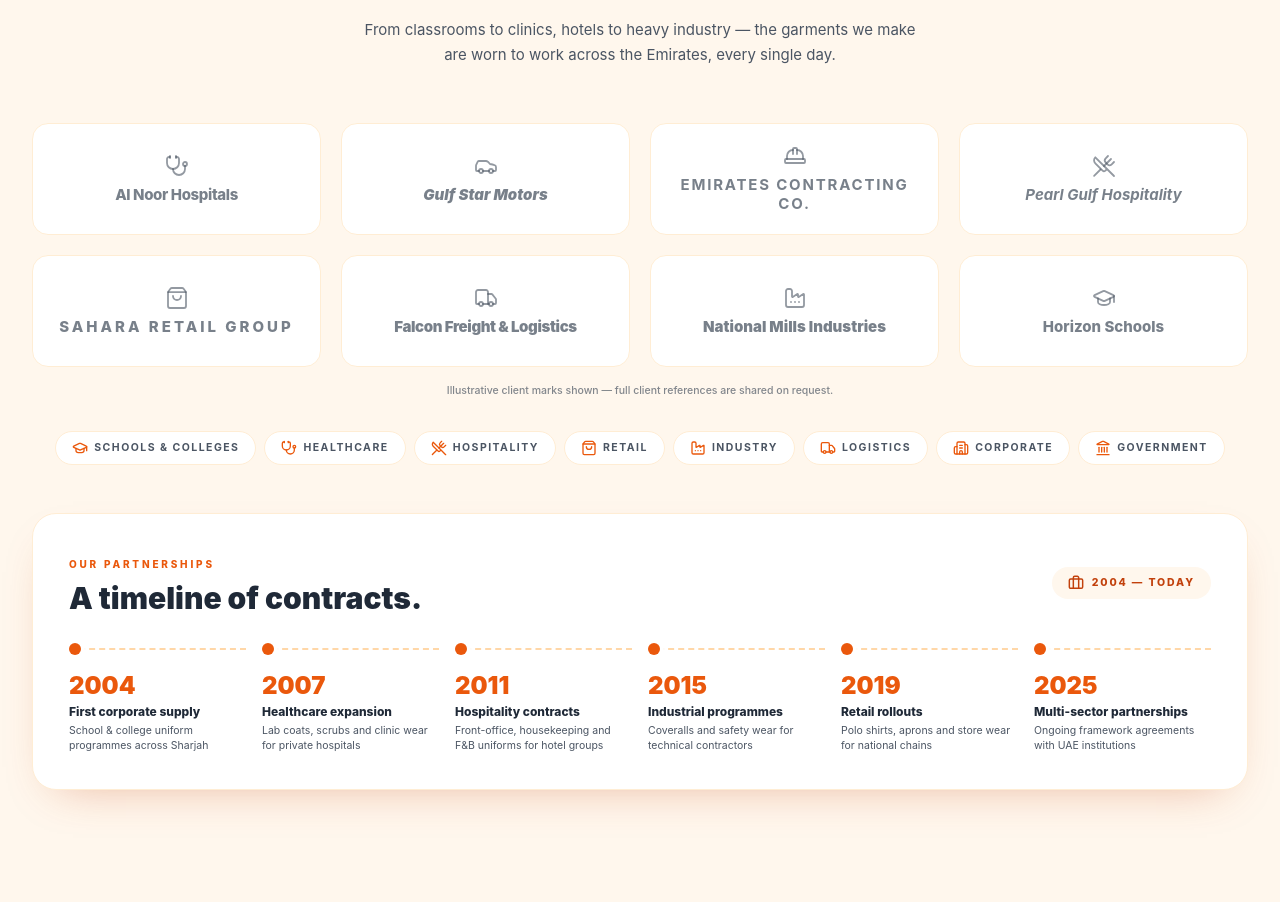
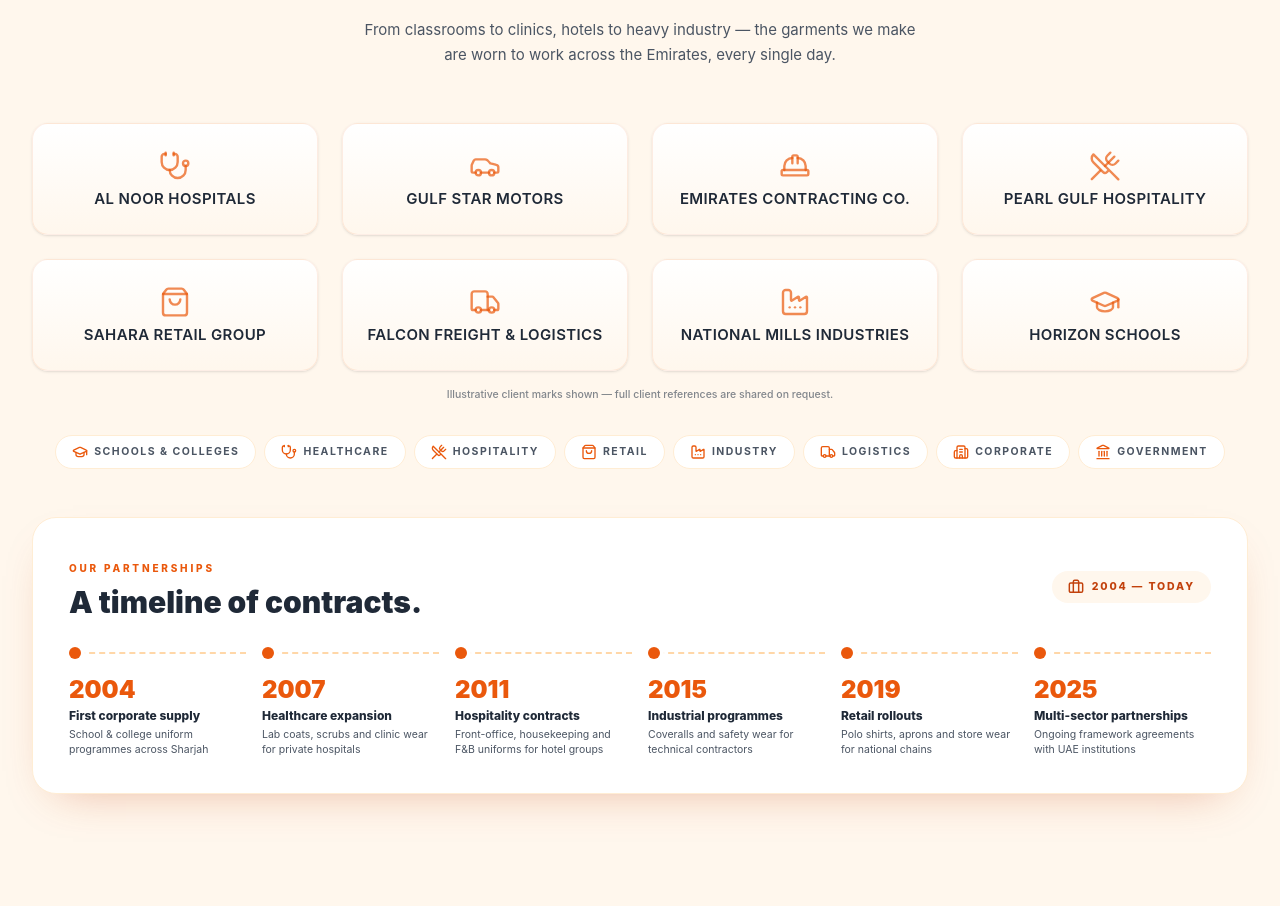
Before and after one commit to mdismailhossain9222-spec/Mujeeb-Tailor-Workshop, a Next.js app: page / in a window 1280 px wide. Shown: the part 4440-5360 px from the top of the page. Built offline with nearby package versions, Linux system fonts and the light colour scheme; a web font is replaced by a local one.

Commit message:
Upgraded Client Cards to premium design

```diff
--- a/src/components/Clients.tsx
+++ b/src/components/Clients.tsx
@@ -16,14 +16,14 @@ import {
 } from "lucide-react";
 
 const CLIENTS = [
-  { name: "Al Noor Hospitals", icon: Stethoscope, style: "font-sans font-extrabold tracking-tight" },
-  { name: "Gulf Star Motors", icon: Car, style: "font-sans font-black italic" },
-  { name: "Emirates Contracting Co.", icon: HardHat, style: "font-sans font-bold uppercase tracking-[0.12em] text-[12px]" },
-  { name: "Pearl Gulf Hospitality", icon: UtensilsCrossed, style: "font-serif font-bold italic" },
-  { name: "Sahara Retail Group", icon: ShoppingBag, style: "font-sans font-extrabold uppercase tracking-[0.2em] text-[12px]" },
-  { name: "Falcon Freight & Logistics", icon: Truck, style: "font-sans font-black tracking-tight" },
-  { name: "National Mills Industries", icon: Factory, style: "font-serif font-black" },
-  { name: "Horizon Schools", icon: GraduationCap, style: "font-sans font-extrabold" },
+  { name: "Al Noor Hospitals", icon: Stethoscope },
+  { name: "Gulf Star Motors", icon: Car },
+  { name: "Emirates Contracting Co.", icon: HardHat },
+  { name: "Pearl Gulf Hospitality", icon: UtensilsCrossed },
+  { name: "Sahara Retail Group", icon: ShoppingBag },
+  { name: "Falcon Freight & Logistics", icon: Truck },
+  { name: "National Mills Industries", icon: Factory },
+  { name: "Horizon Schools", icon: GraduationCap },
 ];
 
 const TIMELINE = [
@@ -48,7 +48,7 @@ const SECTORS = [
 
 export default function Clients() {
   return (
-    <section id="clients" className="scroll-mt-28 bg-cream py-20 sm:py-24 lg:py-28">
+    <section id="clients" className="scroll-mt-28 bg-[#FFF7ED] py-20 sm:py-24 lg:py-28">
       <div className="mx-auto max-w-7xl px-5 sm:px-8">
         {/* Heading */}
         <div className="mx-auto max-w-3xl text-center">
@@ -68,23 +68,23 @@ export default function Clients() {
         </div>
 
         {/* Client wordmark grid */}
-        <div className="mt-14 grid grid-cols-2 gap-4 sm:grid-cols-3 sm:gap-5 lg:grid-cols-4">
+        <div className="mt-14 grid grid-cols-2 gap-4 sm:grid-cols-3 sm:gap-6 lg:grid-cols-4">
           {CLIENTS.map((client) => {
             const Icon = client.icon;
             return (
               <motion.div
                 key={client.name}
-                whileHover={{ y: -4 }}
+                whileHover={{ y: -5, scale: 1.02 }}
                 transition={{ duration: 0.3, ease: "easeOut" }}
-                className="flex h-28 flex-col items-center justify-center gap-2 rounded-2xl border border-orange-100 bg-white px-3 text-center"
+                className="group flex h-28 flex-col items-center justify-center gap-2 rounded-2xl border border-[#EA580C]/10 bg-gradient-to-b from-white to-[#FFF7ED] px-3 text-center shadow-sm transition-shadow duration-300 hover:shadow-[0_10px_30px_rgba(234,88,12,0.1)] hover:border-[#EA580C]/30"
                 style={{ willChange: "transform, box-shadow, border-color" }}
               >
                 <Icon
-                  className="size-6 text-muted/60 transition-all duration-300 group-hover:scale-110 group-hover:text-brand"
+                  className="size-8 text-[#EA580C]/70 transition-all duration-300 group-hover:scale-110 group-hover:text-[#EA580C]"
                   strokeWidth={1.8}
                 />
                 <span
-                  className={`${client.style} text-sm leading-tight text-muted/75 transition-colors duration-300 group-hover:text-ink sm:text-[15px]`}
+                  className="text-ink text-sm font-semibold leading-tight tracking-wide uppercase transition-colors duration-300 sm:text-[15px]"
                 >
                   {client.name}
                 </span>
```
